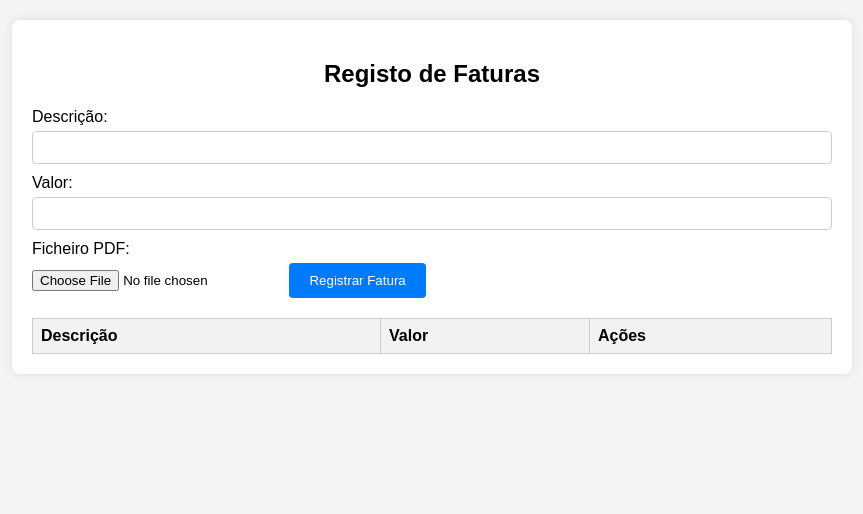
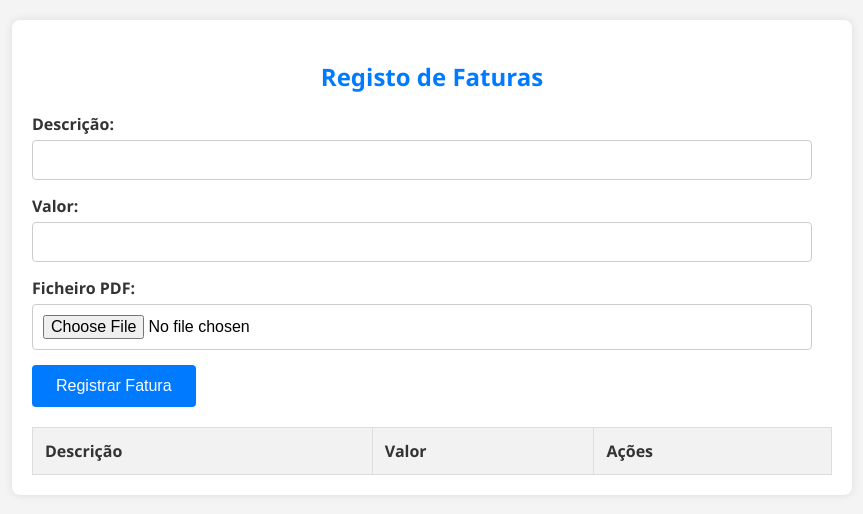
Before and after one commit to brunoproenca03/ESTfinancas, a website: page public/index.html in a window 1280 px wide. Shown: the whole page, without its empty margins (208-1071 px from the left). Drawn offline with Linux system fonts and the light colour scheme; no server answers.

Commit message:
Update index.html

```diff
--- a/public/index.html
+++ b/public/index.html
@@ -5,8 +5,9 @@
 <meta name="viewport" content="width=device-width, initial-scale=1.0">
 <title>Registro de PINGA</title>
 <style>
+    /* Estilos gerais */
     body {
-        font-family: Arial, sans-serif;
+        font-family: 'Segoe UI', Tahoma, Geneva, Verdana, sans-serif;
         margin: 0;
         padding: 0;
         background-color: #f4f4f4;
@@ -21,45 +22,82 @@
     }
     h2 {
         text-align: center;
+        color: #007bff;
     }
+    /* Formulário de despesas */
     form {
         margin-bottom: 20px;
     }
     form label {
         display: block;
         margin-bottom: 5px;
+        color: #333;
+        font-weight: bold;
     }
     form input[type="text"],
-    form input[type="number"] {
-        width: 100%;
-        padding: 8px;
-        margin-bottom: 10px;
+    form input[type="number"],
+    form input[type="file"] {
+        width: calc(100% - 20px);
+        padding: 10px;
+        margin-bottom: 15px;
         border: 1px solid #ccc;
         border-radius: 4px;
         box-sizing: border-box;
+        font-size: 16px;
     }
     form button {
-        padding: 10px 20px;
+        padding: 12px 24px;
         background-color: #007bff;
         color: #fff;
         border: none;
         border-radius: 4px;
         cursor: pointer;
+        font-size: 16px;
+        transition: background-color 0.3s ease;
     }
     form button:hover {
         background-color: #0056b3;
     }
+    /* Tabela de despesas */
     table {
         width: 100%;
         border-collapse: collapse;
+        margin-top: 20px;
     }
-    table, th, td {
-        border: 1px solid #ccc;
-        padding: 8px;
+    table th, table td {
+        border: 1px solid #ddd;
+        padding: 12px;
         text-align: left;
     }
-    th {
+    table th {
         background-color: #f2f2f2;
+        color: #333;
+        font-weight: bold;
+    }
+    table td {
+        vertical-align: middle;
+    }
+    table td:last-child {
+        text-align: center;
+    }
+    /* Botões na tabela */
+    .btn {
+        display: inline-block;
+        padding: 8px 16px;
+        margin-right: 8px;
+        border: none;
+        border-radius: 4px;
+        cursor: pointer;
+        font-size: 14px;
+        transition: background-color 0.3s ease;
+    }
+    .btn.view-pdf {
+        background-color: #28a745;
+        color: #fff;
+    }
+    .btn.delete {
+        background-color: #dc3545;
+        color: #fff;
     }
 </style>
 </head>
```
